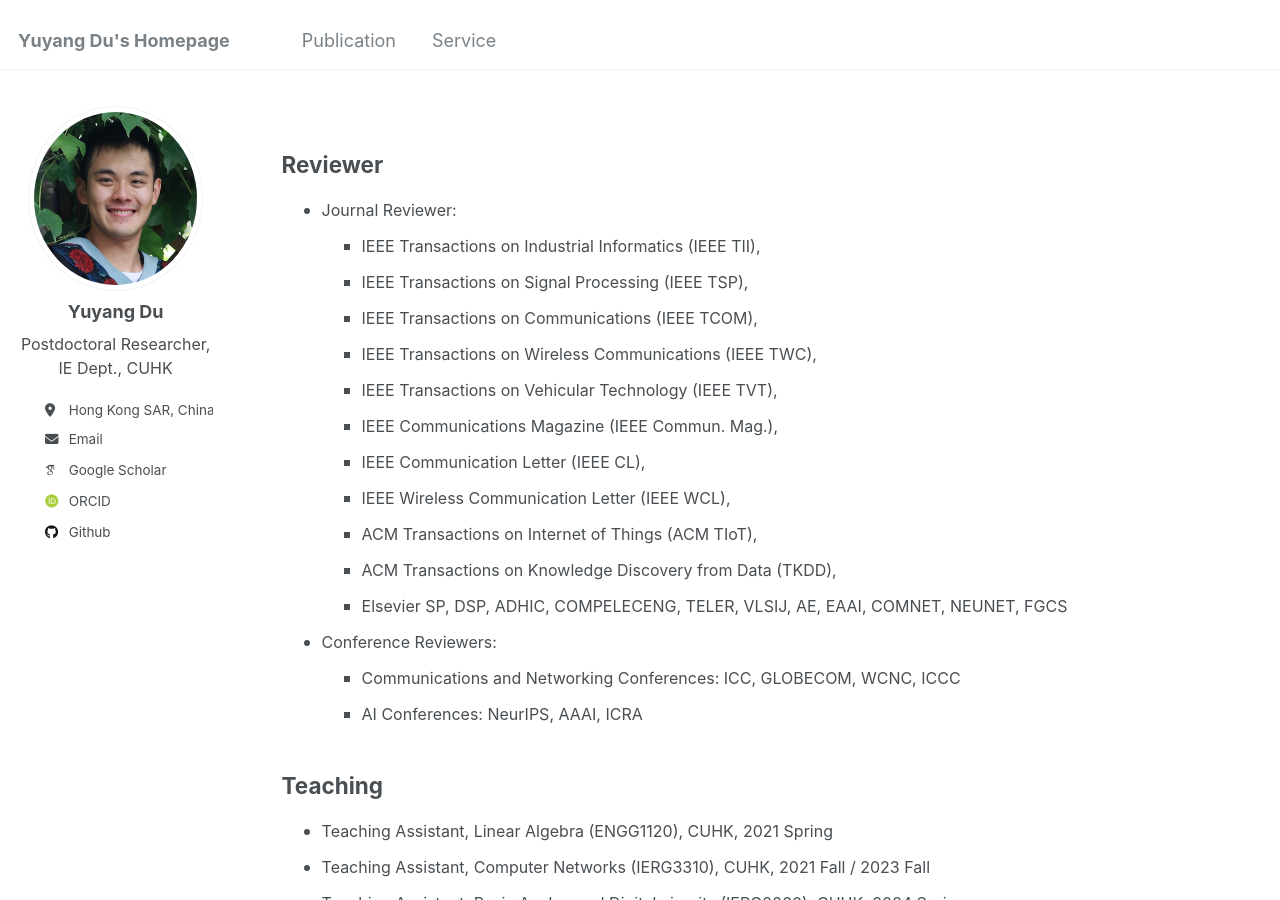
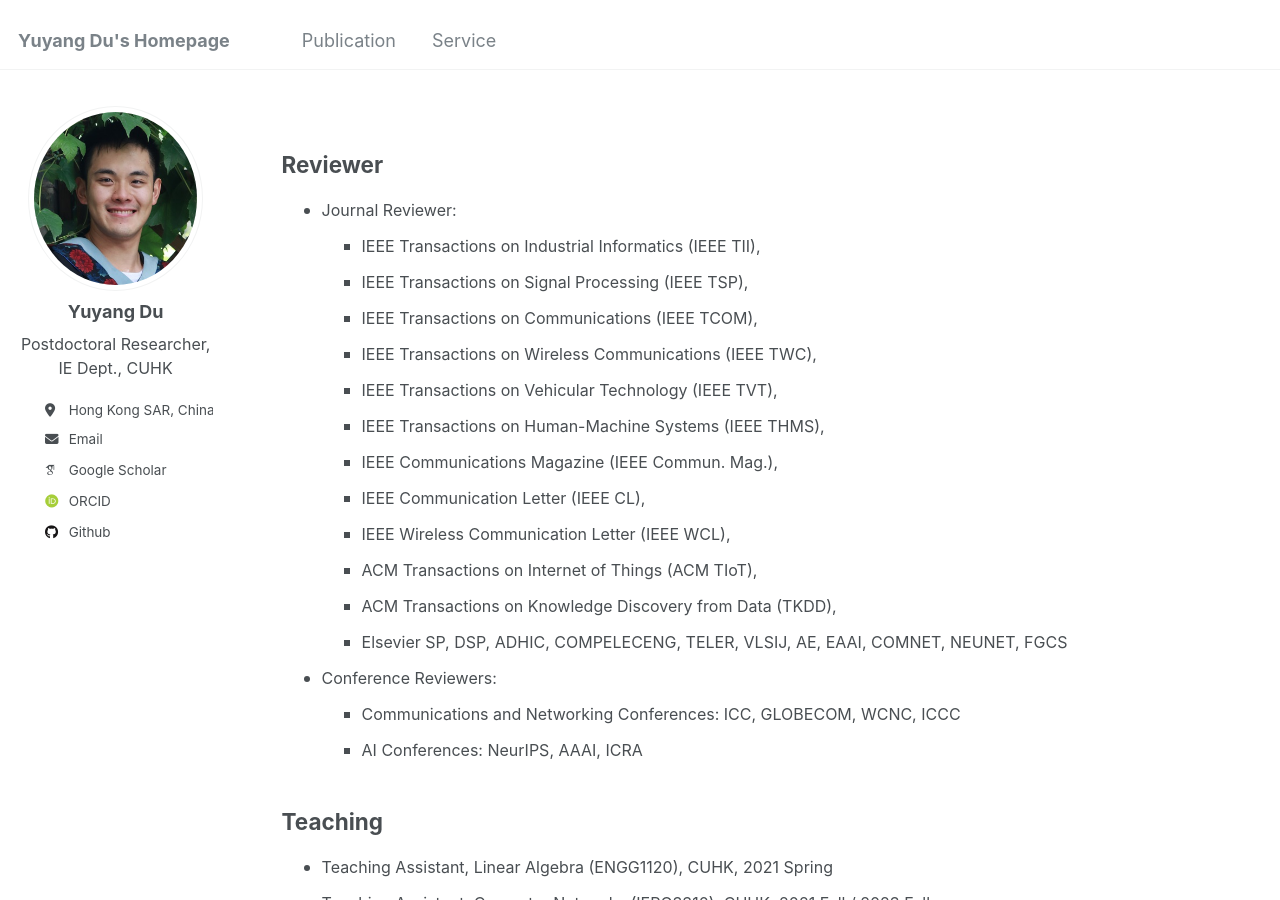
Before and after one commit to yuyangdu01/yuyangdu01.github.io, a Jekyll site: the page built from _pages/cv.md, in a window 1280 px wide and 900 px high. Built offline with Jekyll 4.4.1, drawn with Linux system fonts in a browser that asks for light colours; some web fonts are replaced.

Commit message:
Update cv.md

```diff
--- a/_pages/cv.md
+++ b/_pages/cv.md
@@ -18,6 +18,7 @@ Reviewer
         <li><font size=3>IEEE Transactions on Communications (IEEE TCOM),</font></li>
         <li><font size=3>IEEE Transactions on Wireless Communications (IEEE TWC),</font></li>
         <li><font size=3>IEEE Transactions on Vehicular Technology (IEEE TVT),</font></li>
+        <li><font size=3>IEEE Transactions on Human-Machine Systems (IEEE THMS),</font></li>
         <li><font size=3>IEEE Communications Magazine (IEEE Commun. Mag.),</font></li>
         <li><font size=3>IEEE  Communication Letter (IEEE CL),</font></li>
         <li><font size=3>IEEE Wireless Communication Letter (IEEE WCL),</font></li>
```
